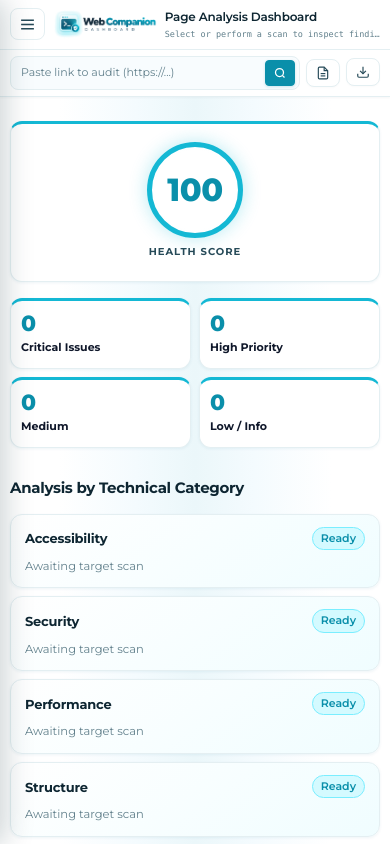
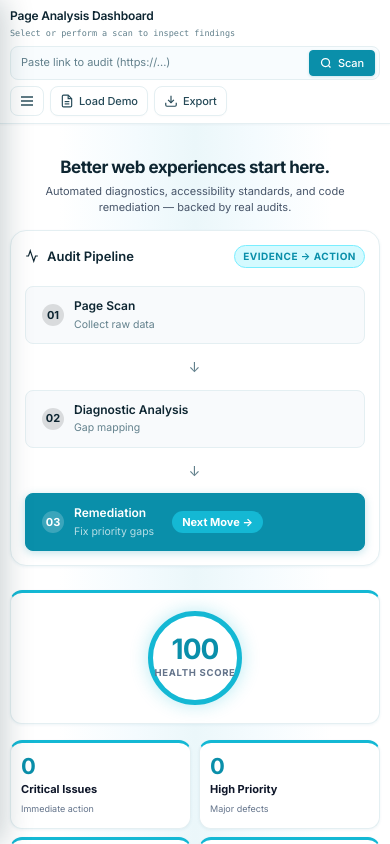
Before and after one commit to AdityaKumar-9198/Web-Companion-Dashboard, a browser extension: page dashboard/dashboard.html in a window 390 px wide. Drawn offline with Linux system fonts and the light colour scheme.

Commit message:
Match reference layout: restore full button text (Scan, Load Demo, Export), align top actions with hamburger toggle

```diff
--- a/dashboard/dashboard.css
+++ b/dashboard/dashboard.css
@@ -4,7 +4,7 @@
    Inter Font, Minimal Cards, Pill Badges, Subtle Shadows
    ========================================================================== */
 
-@import url('https://fonts.googleapis.com/css2?family=Montserrat:ital,wght@0,300;0,400;0,500;0,600;0,700;0,800;1,400&display=swap');
+@import url('https://fonts.googleapis.com/css2?family=Inter:ital,opsz,wght@0,14..32,400..700;1,14..32,400..700&display=swap');
 
 /* ─── CSS VARIABLES ───────────────────────────────────────────────── */
 :root {
@@ -77,8 +77,8 @@
   --shadow-lg:  0 8px 32px rgba(10,100,140,.14);
 
   /* Type */
-  --font-sans: 'Montserrat', -apple-system, BlinkMacSystemFont, 'Segoe UI', Roboto, sans-serif;
-  --font-heading: 'Montserrat', -apple-system, BlinkMacSystemFont, 'Segoe UI', Roboto, sans-serif;
+  --font-sans: 'Inter', -apple-system, BlinkMacSystemFont, 'Segoe UI', Roboto, sans-serif;
+  --font-heading: 'Inter', -apple-system, BlinkMacSystemFont, 'Segoe UI', Roboto, sans-serif;
   --font-mono: ui-monospace, SFMono-Regular, Menlo, Consolas, 'Liberation Mono', monospace;
 
   /* Motion */
@@ -1138,51 +1138,47 @@ body {
 }
 
 .score-ring-container {
-  width: 110px;
-  height: 110px;
+  width: 108px;
+  height: 108px;
   border-radius: 50%;
   border: 5px solid var(--accent);
   display: flex;
+  flex-direction: column;
   align-items: center;
   justify-content: center;
-  margin-bottom: 12px;
-  box-shadow: 0 0 20px rgba(20, 184, 212, 0.22);
-  transition: var(--transition);
-  background: radial-gradient(circle, #ffffff 65%, #f2fbfc 100%);
-  flex-shrink: 0;
+  margin-bottom: 16px;
+  box-shadow: 0 0 18px rgba(20, 184, 212, 0.3);
+  transition: var(--transition);
 }
 
 .score-value {
-  font-size: 38px;
+  font-size: 34px;
   font-weight: 800;
-  letter-spacing: -0.5px;
+  letter-spacing: -1px;
   line-height: 1;
   color: var(--primary);
-  display: flex;
-  align-items: center;
-  justify-content: center;
 }
 
 .score-label {
-  font-size: 11px;
+  font-size: 9.5px;
   text-transform: uppercase;
-  letter-spacing: 1.2px;
-  color: var(--text-secondary);
+  letter-spacing: 0.7px;
+  color: #64748b;
+  margin-top: 3px;
   font-weight: 700;
-  margin-bottom: 5px;
 }
 
 .score-description {
-  font-size: 12px;
-  color: var(--text-muted);
-  line-height: 1.45;
-  max-width: 190px;
+  font-size: 12.5px;
+  color: #334155;
+  line-height: 1.5;
+  max-width: 180px;
 }
 .score-description:empty {
   display: none;
 }
 .score-card:has(.score-description:empty) .score-ring-container {
-  margin-bottom: 6px;
+  margin-bottom: 0;
 }
 
 /* Severity Grid */
@@ -2163,99 +2159,80 @@ input:checked + .slider::before { transform: translateX(19px); background: #fff;
     max-height: 100vh;
   }
 
-  /* ── TOP BAR: 2-row mobile layout ────────────────────────────────── */
+  /* ── TOP BAR: responsive mobile layout ────────────────────────────── */
   .top-bar {
     position: relative;
     top: auto;
     z-index: 1;
     flex-direction: column;
     align-items: stretch;
-    padding: 0;
-    gap: 0;
+    padding: 8px 12px;
+    gap: 8px;
     min-height: auto;
   }
 
-  /* Row 1: Hamburger | Logo | Page title */
-  .topbar-left {
+  .page-meta-row {
     display: flex;
     align-items: center;
-    gap: 10px;
-    padding: 8px 12px;
-    border-bottom: 1px solid var(--border-subtle);
+    gap: 8px;
+    width: 100%;
     min-width: 0;
-    width: 100%;
-    box-sizing: border-box;
-  }
-
-  /* Show logo in top bar on mobile - larger & clear */
-  .topbar-mobile-logo {
-    display: block;
-    height: 34px;
-    width: auto;
-    max-width: 135px;
-    object-fit: contain;
-    flex-shrink: 0;
   }
 
   .page-meta {
     flex: 1;
     min-width: 0;
   }
+
   .target-title {
-    font-size: 12px;
+    font-size: 13px;
     white-space: nowrap;
     overflow: hidden;
     text-overflow: ellipsis;
     max-width: 100%;
   }
+
   .target-full-url {
-    font-size: 9px;
+    font-size: 9.5px;
     white-space: nowrap;
     overflow: hidden;
     text-overflow: ellipsis;
     max-width: 100%;
   }
 
-  /* Row 2: Scan bar + Demo icon + Export icon */
-  .topbar-right {
+  .top-actions {
     display: flex;
+    flex-wrap: wrap;
     align-items: center;
-    gap: 6px;
-    padding: 7px 12px;
+    gap: 8px;
     width: 100%;
-    box-sizing: border-box;
-  }
-
-  /* Scan bar fills remaining space */
+  }
+
+  /* Scan bar fills available space */
   .top-scan-bar {
-    flex: 1;
+    flex: 1 1 200px;
     min-width: 0;
   }
+
   .top-scan-input {
-    width: 0;
+    width: 100%;
     flex: 1;
     min-width: 0;
     font-size: 11px;
   }
-  .scan-btn-text { display: none; }
+
   .top-scan-btn {
-    padding: 5px 8px !important;
     flex-shrink: 0;
-    gap: 0 !important;
-  }
-
-  /* Demo & Export — icon only */
-  .btn-label-text { display: none; }
+  }
+
+  .hamburger-btn {
+    flex-shrink: 0;
+  }
+
   .topbar-action-btn {
-    padding: 6px 9px;
     flex-shrink: 0;
-    gap: 0;
-  }
-
-  /* ── Hide desktop-only elements on mobile ─────────────────────────── */
-  .desktop-sidebar-toggle { display: none !important; }
-  /* old .top-actions wrapper (not used in new markup but kept safe) */
-  .top-actions { display: none; }
+    white-space: nowrap;
+  }
 
   /* ── Status Banner ─────────────────────────────────────────────────── */
   #statusBanner {
@@ -2343,17 +2320,26 @@ input:checked + .slider::before { transform: translateX(19px); background: #fff;
   .top-bar {
     position: relative;
     top: auto;
-  }
-  .topbar-left { padding: 8px 10px; gap: 8px; }
-  .topbar-right { padding: 6px 10px; gap: 6px; }
-
-  .topbar-mobile-logo {
-    display: block;
+    padding: 7px 10px;
+    gap: 6px;
+  }
+  .page-meta-row { gap: 6px; }
+  .top-actions { gap: 6px; }
+
+  .top-scan-bar {
+    width: 100%;
+    flex: 1 1 100%;
+  }
+
+  .hamburger-btn { padding: 5px 8px; min-width: 32px; height: 30px; }
+  .hamburger-btn svg { width: 16px; height: 16px; }
+
+  .topbar-action-btn {
+    padding: 5px 9px;
+    font-size: 11px;
     height: 30px;
-    max-width: 120px;
-  }
-  .hamburger-btn { padding: 6px 8px; min-width: 32px; min-height: 32px; }
-  .hamburger-btn svg { width: 17px; height: 17px; }
+    gap: 5px;
+  }
 
   .target-title { font-size: 12px; }
   .target-full-url { font-size: 8.5px; }
@@ -2362,14 +2348,13 @@ input:checked + .slider::before { transform: translateX(19px); background: #fff;
   .overview-hero-quote { font-size: 17px; }
   .overview-hero-sub { font-size: 11px; }
   .score-card { padding: 18px 12px; }
-  .score-ring-container { width: 96px; height: 96px; margin-bottom: 10px; }
-  .score-value { font-size: 32px; }
-  .score-label { font-size: 10px; letter-spacing: 1px; margin-bottom: 4px; }
-  .score-description { font-size: 11px; max-width: 170px; }
+  .score-ring-container { width: 94px; height: 94px; margin-bottom: 10px; }
+  .score-value { font-size: 28px; }
   .severity-stat-grid { grid-template-columns: repeat(2, 1fr); gap: 8px; }
   .stat-box { padding: 12px 10px; }
   .stat-number { font-size: 22px; }
   .stat-title { font-size: 11px; }
+  .stat-sub { font-size: 9px; }
   .category-cards-grid { grid-template-columns: 1fr; gap: 8px; }
   .category-card { padding: 12px 14px; }
 
@@ -2397,16 +2382,19 @@ input:checked + .slider::before { transform: translateX(19px); background: #fff;
 
 /* Ultra Compact (<= 360px) */
 @media (max-width: 360px) {
-  .topbar-left { padding: 6px 8px; gap: 6px; }
-  .topbar-right { padding: 5px 8px; gap: 5px; }
-  .score-ring-container { width: 88px; height: 88px; margin-bottom: 8px; }
-  .score-value { font-size: 28px; }
+  .top-bar { padding: 6px 8px; gap: 5px; }
+  .top-actions { gap: 5px; }
+  .topbar-action-btn {
+    padding: 4px 7px;
+    font-size: 10.5px;
+    height: 28px;
+    gap: 4px;
+  }
+  .hamburger-btn {
+    padding: 4px 6px;
+    height: 28px;
+  }
   .severity-stat-grid { grid-template-columns: 1fr; }
-  .topbar-mobile-logo {
-    display: block;
-    height: 26px;
-    max-width: 105px;
-  }
   .target-title { font-size: 11px; }
   .target-full-url { font-size: 8px; }
   .tab-pane { padding: 8px 8px 28px; }
--- a/dashboard/dashboard.html
+++ b/dashboard/dashboard.html
@@ -7,9 +7,6 @@
   <meta name="theme-color" content="#1a2e1f">
   <meta name="description" content="Web Development Companion — A developer-grade page auditing dashboard for accessibility, security, performance, and code quality.">
   <title>Web Development Companion — Developer Dashboard</title>
-  <link rel="preconnect" href="https://fonts.googleapis.com">
-  <link rel="preconnect" href="https://fonts.gstatic.com" crossorigin>
-  <link href="https://fonts.googleapis.com/css2?family=Montserrat:ital,wght@0,300;0,400;0,500;0,600;0,700;0,800;1,400&display=swap" rel="stylesheet">
   <link rel="stylesheet" href="dashboard.css">
 </head>
 
@@ -154,31 +151,23 @@
       <!-- Top Bar -->
       <header class="top-bar" role="banner">
 
-        <!-- Left section: Hamburger (mobile) + Back arrow + Page title -->
-        <div class="topbar-left">
-          <button id="sidebarToggleBtn" class="hamburger-btn" aria-label="Open navigation" title="Open Navigation">
-            <svg width="18" height="18" viewBox="0 0 24 24" fill="none" stroke="currentColor" stroke-width="2.2">
-              <line x1="3" y1="6" x2="21" y2="6"/>
-              <line x1="3" y1="12" x2="21" y2="12"/>
-              <line x1="3" y1="18" x2="21" y2="18"/>
-            </svg>
-          </button>
+        <!-- Page Meta (Left) -->
+        <div class="page-meta-row">
           <button id="topBackBtn" class="arrow-back-btn" title="Back to Overview" aria-label="Go back" hidden>
-            <svg width="18" height="18" viewBox="0 0 24 24" fill="none" stroke="currentColor" stroke-width="2.3" stroke-linecap="round" stroke-linejoin="round">
+            <svg width="20" height="20" viewBox="0 0 24 24" fill="none" stroke="currentColor" stroke-width="2.3" stroke-linecap="round" stroke-linejoin="round">
               <line x1="19" y1="12" x2="5" y2="12"></line>
               <polyline points="12 19 5 12 12 5"></polyline>
             </svg>
           </button>
-          <!-- Mobile logo (hidden on desktop — logo shows in sidebar) -->
-          <img src="../assets/logo.png" alt="Web Companion" class="topbar-mobile-logo" onerror="if(!this.dataset.fb){this.dataset.fb='1';this.src='assets/logo.png';}else if(this.dataset.fb==='1'){this.dataset.fb='2';this.src='/assets/logo.png';}">
           <div class="page-meta">
             <h2 class="target-title" id="pageMetaTitle">Page Analysis Dashboard</h2>
             <span class="target-full-url" id="pageMetaUrl">Select or perform a scan to inspect findings</span>
           </div>
         </div>
 
-        <!-- Right section: Scan bar + action buttons -->
-        <div class="topbar-right">
+        <!-- Top Actions (Right) -->
+        <div class="top-actions">
+          <!-- Quick URL Scan bar -->
           <div class="top-scan-bar">
             <input type="url" id="topUrlInput" class="top-scan-input" placeholder="Paste link to audit (https://...)" title="Paste any URL to scan">
             <button id="topScanBtn" class="btn btn-primary top-scan-btn" title="Scan this link">
@@ -186,10 +175,20 @@
                 <circle cx="11" cy="11" r="8"/>
                 <line x1="21" y1="21" x2="16.65" y2="16.65"/>
               </svg>
-              <span class="scan-btn-text">Scan</span>
+              Scan
             </button>
           </div>
 
+          <!-- Sidebar Toggle (hamburger [=] button) -->
+          <button id="sidebarToggleBtn" class="hamburger-btn" aria-label="Toggle navigation" title="Toggle Navigation">
+            <svg width="16" height="16" viewBox="0 0 24 24" fill="none" stroke="currentColor" stroke-width="2.2">
+              <line x1="3" y1="6" x2="21" y2="6"/>
+              <line x1="3" y1="12" x2="21" y2="12"/>
+              <line x1="3" y1="18" x2="21" y2="18"/>
+            </svg>
+          </button>
+
+          <!-- Sample Audit / Load Demo -->
           <button id="loadDemoBtn" class="btn btn-secondary topbar-action-btn" title="Load sample page scan data">
             <svg width="14" height="14" viewBox="0 0 24 24" fill="none" stroke="currentColor" stroke-width="2">
               <path d="M14 2H6a2 2 0 0 0-2 2v16a2 2 0 0 0 2 2h12a2 2 0 0 0 2-2V8z"/>
@@ -197,7 +196,7 @@
               <line x1="16" y1="13" x2="8" y2="13"/>
               <line x1="16" y1="17" x2="8" y2="17"/>
             </svg>
-            <span class="btn-label-text">Load Demo</span>
+            Load Demo
           </button>
 
           <!-- Export dropdown -->
@@ -208,9 +207,8 @@
                 <polyline points="7 10 12 15 17 10"/>
                 <line x1="12" y1="15" x2="12" y2="3"/>
               </svg>
-              <span class="btn-label-text">Export</span>
+              Export
             </button>
-            <!-- Hidden element keeps DOM test for desktop toggle happy -->
             <span id="sidebarToggleBtnDesktop" hidden aria-hidden="true"></span>
             <div id="exportMenu" class="dropdown-menu" hidden>
               <button class="dropdown-item" data-export="json">Export as JSON</button>
@@ -229,14 +227,59 @@
            ═══════════════════════════════════════════════════════════ -->
       <section id="tab-overview" class="tab-pane active" aria-labelledby="navOverview">
 
+        <!-- Overview Hero / Quote Section -->
+        <div class="overview-hero-section">
+          <h1 class="overview-hero-quote">Better web experiences start here.</h1>
+          <p class="overview-hero-sub">Automated diagnostics, accessibility standards, and code remediation — backed by real audits.</p>
+        </div>
+
+        <!-- Pipeline / Workflow Card -->
+        <div class="pipeline-card">
+          <div class="pipeline-header">
+            <span class="pipeline-title">
+              <svg width="14" height="14" viewBox="0 0 24 24" fill="none" stroke="currentColor" stroke-width="2">
+                <polyline points="22 12 18 12 15 21 9 3 6 12 2 12"/>
+              </svg>
+              Audit Pipeline
+            </span>
+            <span class="pipeline-badge">Evidence → Action</span>
+          </div>
+          <div class="pipeline-steps">
+            <div class="pipeline-step">
+              <span class="step-num">01</span>
+              <div class="step-info">
+                <div class="step-label">Page Scan</div>
+                <div class="step-sub">Collect raw data</div>
+              </div>
+            </div>
+            <span class="pipeline-arrow">→</span>
+            <div class="pipeline-step">
+              <span class="step-num">02</span>
+              <div class="step-info">
+                <div class="step-label">Diagnostic Analysis</div>
+                <div class="step-sub">Gap mapping</div>
+              </div>
+            </div>
+            <span class="pipeline-arrow">→</span>
+            <div class="pipeline-step active-step">
+              <span class="step-num">03</span>
+              <div class="step-info">
+                <div class="step-label">Remediation</div>
+                <div class="step-sub">Fix priority gaps</div>
+              </div>
+              <button class="next-move-btn">Next Move →</button>
+            </div>
+          </div>
+        </div>
+
         <!-- KPI Banner -->
         <div class="kpi-banner">
           <!-- Health Score -->
           <div class="score-card">
             <div class="score-ring-container" id="scoreRing">
               <div class="score-value" id="healthScoreValue">100</div>
+              <div class="score-label">Health Score</div>
             </div>
-            <div class="score-label">Health Score</div>
             <div class="score-description" id="healthScoreDesc"></div>
           </div>
 
@@ -245,18 +288,22 @@
             <div class="stat-box crit">
               <div class="stat-number" id="kpiCritical">0</div>
               <div class="stat-title">Critical Issues</div>
+              <div class="stat-sub">Immediate action</div>
             </div>
             <div class="stat-box high">
               <div class="stat-number" id="kpiHigh">0</div>
               <div class="stat-title">High Priority</div>
+              <div class="stat-sub">Major defects</div>
             </div>
             <div class="stat-box med">
               <div class="stat-number" id="kpiMedium">0</div>
               <div class="stat-title">Medium</div>
+              <div class="stat-sub">Optimisation</div>
             </div>
             <div class="stat-box low">
               <div class="stat-number" id="kpiLow">0</div>
               <div class="stat-title">Low / Info</div>
+              <div class="stat-sub">Best practices</div>
             </div>
           </div>
         </div>
--- a/dashboard/dashboard.js
+++ b/dashboard/dashboard.js
@@ -1213,11 +1213,11 @@ document.addEventListener('DOMContentLoaded', async () => {
     }
 
     if (score >= 85) {
-      healthScoreDesc.textContent = 'Excellent — Clean & compliant';
+      healthScoreDesc.textContent = 'Excellent code health. Minor or zero defects detected.';
     } else if (score >= 60) {
-      healthScoreDesc.textContent = 'Moderate — Fixes recommended';
+      healthScoreDesc.textContent = 'Moderate defects found. Review high-priority issues.';
     } else {
-      healthScoreDesc.textContent = 'Action Required — Remediations needed';
+      healthScoreDesc.textContent = 'High defect density. Requires urgent remediation.';
     }
 
     // Category Grid
```
